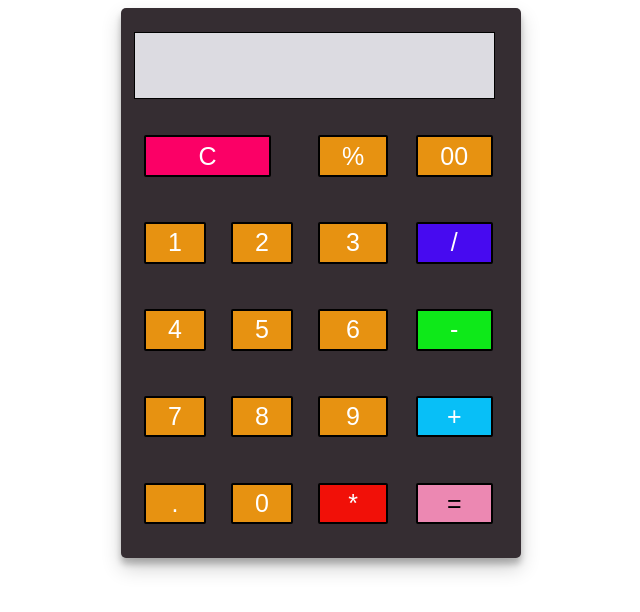
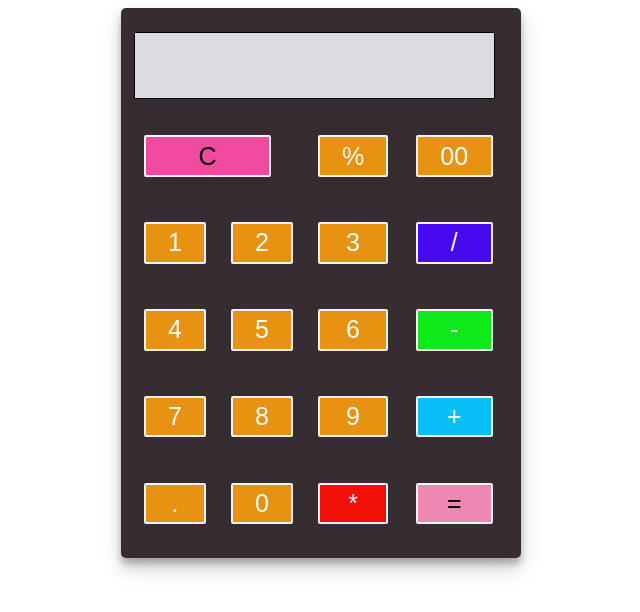
Before and after one commit to aminul-islam-niloy/Calculator-Using-JavaScript, a plain HTML site: page index.html in a window 1280 px wide. Shown: the whole page, without its empty margins (319-959 px from the left). Drawn offline with Linux system fonts and the light colour scheme.

Commit message:
Update color

```diff
--- a/index.html
+++ b/index.html
@@ -20,7 +20,7 @@
         </tr>
         <tr>
 
-            <td colspan="2"> <input class="button" type="button" value="C" onclick="clearScreen()" style="background-color: #fb0066;" /> </td>
+            <td colspan="2"> <input class="button" type="button" value="C" onclick="clearScreen()" style="background-color: #f14aa0; color:black" /> </td>
             <td> <input class="button" type="button" value="%" onclick="display('%')" /> </td>
             <td> <input class="button" type="button" value="00" onclick="display('00')" /> </td>
 
--- a/style.css
+++ b/style.css
@@ -21,7 +21,7 @@
 .button {
     background-color: #e79211;
     color: white;
-    border: solid black 2px;
+    border: solid rgb(248, 242, 242) 2px;
     width: 75%;
     margin-left: 10px;
     margin-right: 20px;
```
